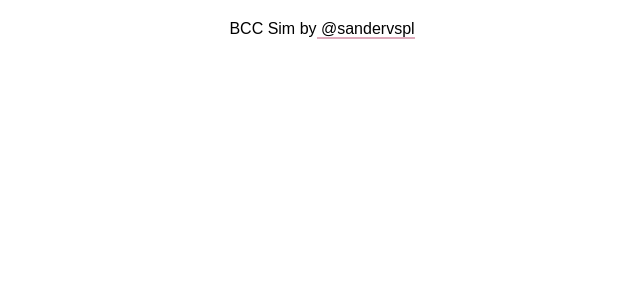
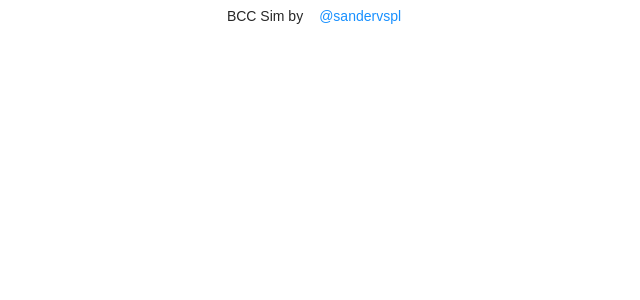
Before and after one commit to sandervspl/bcc-sim, a Next.js app in the folder client/: page / in a window 1280 px wide. Shown: the top 300 px of the page, without its empty margins (318-958 px from the left). Built offline with nearby package versions, Linux system fonts and the light colour scheme.

Commit message:
Add Antd

```diff
--- a/client/next.config.ts
+++ b/client/next.config.ts
@@ -42,6 +42,8 @@ const config = (phase: string, config: NextConfig) => {
     const webpack = require('webpack');
     const CopyWebpackPlugin = require('copy-webpack-plugin');
     const TSConfigPathsPlugin = require('tsconfig-paths-webpack-plugin');
+    const withAntdLess = require('next-plugin-antd-less');
+    const { getThemeVariables } = require('antd/dist/theme');
 
     cfg = {
       ...cfg,
@@ -147,6 +149,12 @@ const config = (phase: string, config: NextConfig) => {
         return config;
       },
     };
+
+    // Add antd / less support
+    cfg = withAntdLess({
+      ...cfg,
+      lessVarsFilePath: path.resolve('client/src/styles/styles.antd.less'),
+    });
   }
 
   /**
--- a/client/package.json
+++ b/client/package.json
@@ -15,10 +15,11 @@
     "server": "next start",
     "lint": "eslint --ext .ts --ext .tsx src/",
     "analyze": "BUNDLE_ANALYZE=both npm run build",
-    "typecheck": "tsc --noEmit"
+    "tc": "tsc --noEmit"
   },
   "dependencies": {
     "@hookstate/core": "3.0.7",
+    "antd": "4.16.0",
     "lodash": "4.17.21",
     "next": "10.2.0",
     "react": "17.0.2",
@@ -40,6 +41,7 @@
     "@types/webpack": "5.28.0",
     "@typescript-eslint/eslint-plugin": "4.22.0",
     "@typescript-eslint/parser": "4.22.0",
+    "babel-plugin-import": "1.13.3",
     "babel-plugin-lodash": "3.3.4",
     "babel-plugin-styled-components": "1.12.0",
     "chokidar": "3.5.1",
@@ -55,6 +57,7 @@
     "eslint-plugin-react-hooks": "4.2.0",
     "file-loader": "6.2.0",
     "next-offline": "5.0.5",
+    "next-plugin-antd-less": "1.2.1",
     "ts-toolbelt": "9.6.0",
     "tsconfig-paths-webpack-plugin": "3.5.1",
     "typescript": "4.2.4",
--- a/client/src/pages/_app.tsx
+++ b/client/src/pages/_app.tsx
@@ -6,6 +6,7 @@ import { ThemeProvider } from 'styled-components';
 import { RouterContextProvider } from 'hooks';
 import { GlobalStyling } from 'styles';
 import theme from 'styles/theme';
+
 
 const App: React.VFC<AppProps> = ({ Component, pageProps }) => {
   return (
--- a/client/src/pages/index.tsx
+++ b/client/src/pages/index.tsx
@@ -1,7 +1,7 @@
 import * as i from 'types';
 import React from 'react';
+import { Button } from 'antd';
 
-import { Anchor } from 'common';
 import { Content } from 'modules/Home/styled';
 
 
@@ -11,7 +11,7 @@ const Home: i.NextPageComponent = () => {
       <Content>
         <p>
           BCC Sim by
-          <Anchor to="https://github.com/sandervspl"> @sandervspl </Anchor>
+          <Button type="link" href="https://github.com/sandervspl">@sandervspl</Button>
         </p>
       </Content>
     </>
--- a/client/src/services/types.ts
+++ /dev/null
@@ -1,6 +0,0 @@
-import * as i from 'types';
-import { NextPageContext } from 'next';
-
-export type AugmentedNextPageContext = NextPageContext & {
-  store: i.Store;
-};
```
Also changed, not shown: client/.babelrc, client/src/styles/styles.antd.less (added), 1 other file (tests, documents, lock files or other folders).
